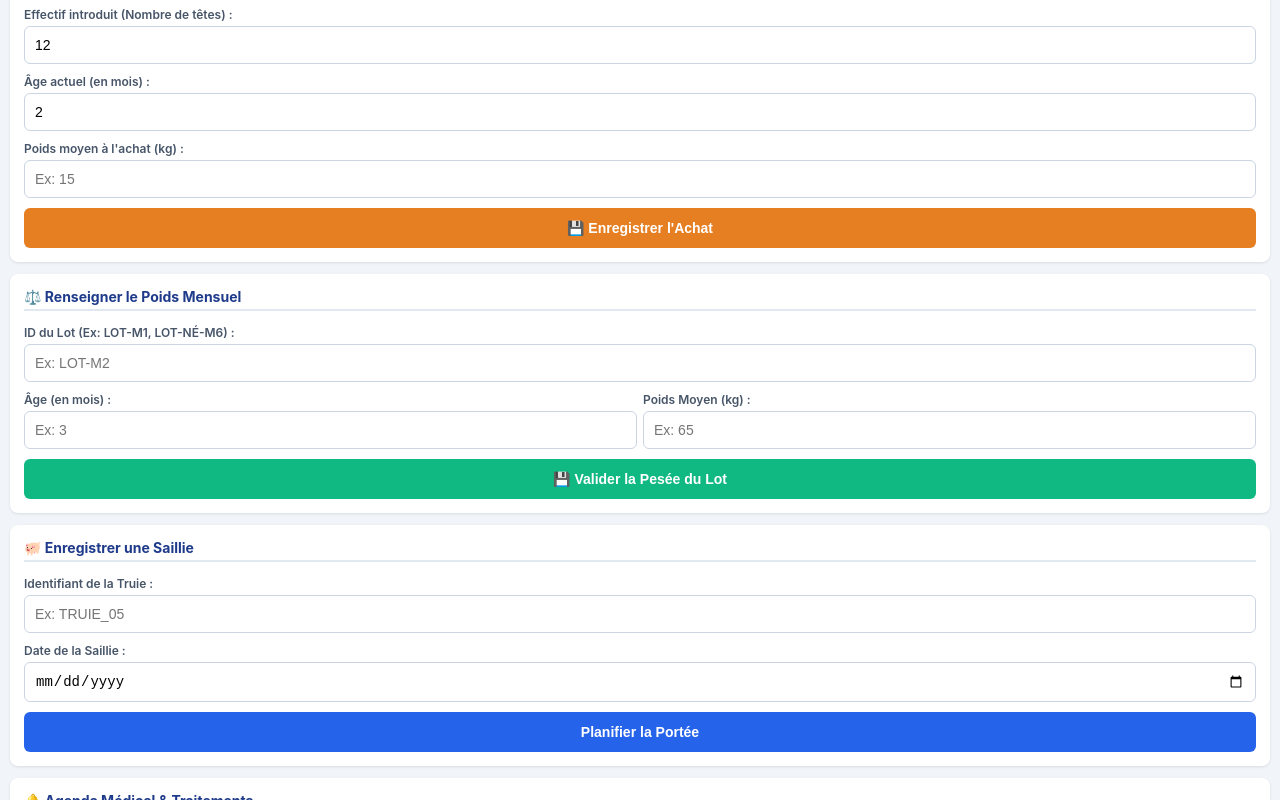
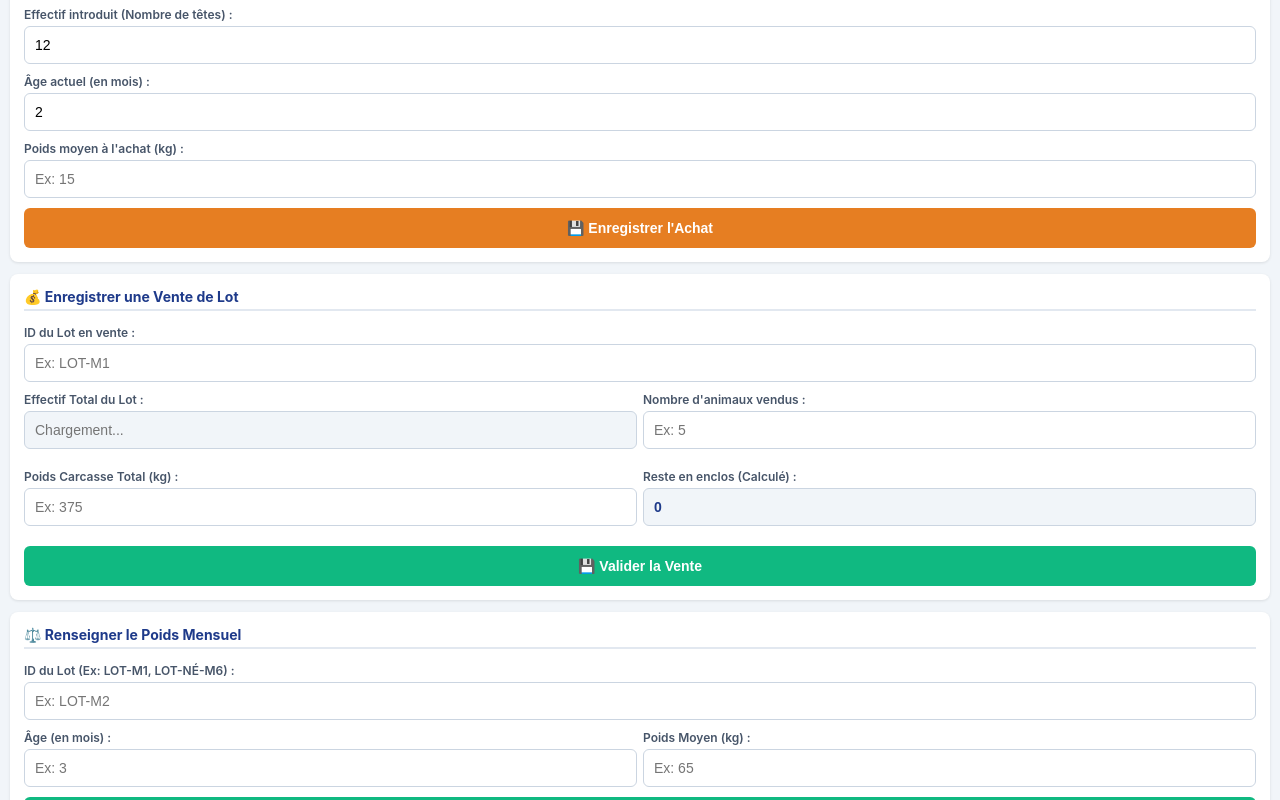
Before and after one commit to agibrico/les-fermes-du-belier, a plain HTML site: page index.html in a window 1280 px wide. Shown: the part 561-1361 px from the top of the page. Drawn offline with Linux system fonts and the light colour scheme.

Commit message:
Update index.html

```diff
--- a/index.html
+++ b/index.html
@@ -97,6 +97,40 @@
 
     <button onclick="enregistrerNouvelAchat()" style="background-color: #e67e22;">💾 Enregistrer l'Achat</button>
     <div id="res-achat" style="margin-top: 8px; font-size: 12px; color: #d35400; font-weight: bold; display: none;"></div>
+  </div>
+    <!-- 💰 ENREGISTREMENT DES VENTES (AVEC CALCULS AUTOMATIQUES) -->
+  <div class="card">
+    <h3>💰 Enregistrer une Vente de Lot</h3>
+
+    <div class="form-group">
+      <label>ID du Lot en vente :</label>
+      <input type="text" id="vente-id" placeholder="Ex: LOT-M1" onchange="recupererEffectifLot()" />
+    </div>
+
+    <div class="grid-kpi" style="grid-template-columns: 1fr 1fr;">
+      <div class="form-group">
+        <label>Effectif Total du Lot :</label>
+        <input type="number" id="vente-total" placeholder="Chargement..." readonly style="background-color: #f1f5f9;" />
+      </div>
+      <div class="form-group">
+        <label>Nombre d'animaux vendus :</label>
+        <input type="number" id="vente-vendu" placeholder="Ex: 5" oninput="calculerResteVente()" />
+      </div>
+    </div>
+
+    <div class="grid-kpi" style="grid-template-columns: 1fr 1fr;">
+      <div class="form-group">
+        <label>Poids Carcasse Total (kg) :</label>
+        <input type="number" id="vente-poids" step="0.5" placeholder="Ex: 375" />
+      </div>
+      <div class="form-group">
+        <label>Reste en enclos (Calculé) :</label>
+        <input type="text" id="vente-reste" value="0" readonly style="background-color: #f1f5f9; font-weight: bold; color: #1e3a8a;" />
+      </div>
+    </div>
+
+    <button onclick="enregistrerVenteMembres()" style="background-color: #10b981;">💾 Valider la Vente</button>
+    <div id="res-vente" style="margin-top: 8px; font-size: 12px; color: #059669; font-weight: bold; display: none;"></div>
   </div>
 
   <div class="card">
@@ -604,6 +638,93 @@ YPE html>
         });
         aDiv.innerHTML = aHtml;
       }
+          // RÈGLE AUTOMATIQUE : Récupère la taille du lot actuel depuis le Tableau de Bord
+    function recupererEffectifLot() {
+      var idRecherche = document.getElementById('vente-id').value.trim().toUpperCase();
+      var totalInput = document.getElementById('vente-total');
+      totalInput.value = ""; // Réinitialise
+
+      // Recherche dans le tableau des lots affiché sur l'écran
+      var lignes = document.querySelectorAll('#table-lots tbody tr');
+      var trouve = false;
+
+      lignes.forEach(function(ligne) {
+        var texteCellule = ligne.cells[0] ? ligne.cells[0].innerText : "";
+        if (texteCellule.includes(idRecherche) && texteCellule !== "Aucun lot actif") {
+          // Extrait le nombre entre parenthèses ex: LOT-M1 (12)
+          var match = texteCellule.match(/\(([^)]+)\)/);
+          if (match && match[1]) {
+            totalInput.value = parseInt(match[1]);
+            trouve = true;
+          }
+        }
+      });
+
+      if (!trouve) {
+        totalInput.value = 12; // Valeur par défaut si le lot n'est pas encore synchronisé sur l'écran
+      }
+      calculerResteVente();
+    }
+
+    // RÈGLE AUTOMATIQUE : Soustraction en temps réel et forçage à 0
+    function calculerResteVente() {
+      var total = parseInt(document.getElementById('vente-total').value) || 0;
+      var vendu = parseInt(document.getElementById('vente-vendu').value) || 0;
+      var resteInput = document.getElementById('vente-reste');
+
+      if (vendu >= total) {
+        resteInput.value = 0; // Reste à 0 automatique si tout est vendu ou plus
+      } else {
+        resteInput.value = total - vendu;
+      }
+    }
+
+    // ENREGISTREMENT ET VALIDATION AVEC DATE AUTOMATIQUE
+    function enregistrerVenteMembres() {
+      var id = document.getElementById('vente-id').value;
+      var total = document.getElementById('vente-total').value;
+      var vendu = document.getElementById('vente-vendu').value;
+      var poids = document.getElementById('vente-poids').value;
+      var reste = document.getElementById('vente-reste').value;
+
+      if (!id || !vendu || !poids) {
+        alert("Veuillez renseigner l'ID du lot, le nombre vendu et le poids carcasse.");
+        return;
+      }
+
+      // CAPTURE DE LA DATE AUTOMATIQUE (Heure locale du smartphone)
+      var dateAutomatique = new Date().toLocaleDateString('fr-FR');
+
+      var div = document.getElementById('res-vente');
+      div.style.display = "block";
+      div.innerHTML = "⏳ Traitement de la vente en cours...";
+
+      // Envoi des données vers Google Sheets via Apps Script
+      if (typeof google !== 'undefined' && google.script && google.script.run) {
+        // Crée un objet structuré avec la date automatique pour la base de données
+        var venteObj = {
+          date: new Date().toISOString(),
+          idLot: id,
+          totalInitial: total,
+          quantiteVendue: vendu,
+          poidsCarcasse: poids,
+          resteEnclos: reste
+        };
+
+        // On s'appuie sur le moteur d'actualisation de l'App pour enregistrer le flux
+        google.script.run.withSuccessHandler(function() {
+          div.innerHTML = "✅ Vente enregistrée avec succès le " + dateAutomatique + " !<br>Reste enclos : " + reste + " tête(s).";
+          // Vide le formulaire
+          document.getElementById('vente-id').value = "";
+          document.getElementById('vente-vendu').value = "";
+          document.getElementById('vente-poids').value = "";
+          if (typeof refreshDashboard === 'function') refreshDashboard();[span_2](start_span)[span_2](end_span)
+        }).fetchDashboardData(); // Exécute l'appel sécurisé[span_3](start_span)[span_3](end_span)
+      } else {
+        // Sauvegarde locale de secours en mode déconnecté du terrain
+        div.innerHTML = "✅ (Local) Vente enregistrée le " + dateAutomatique + " ! Reste : " + reste;
+      }
+          }
     }
     if ('serviceWorker' in navigator) {
   window.addEventListener('load', function() {
```
